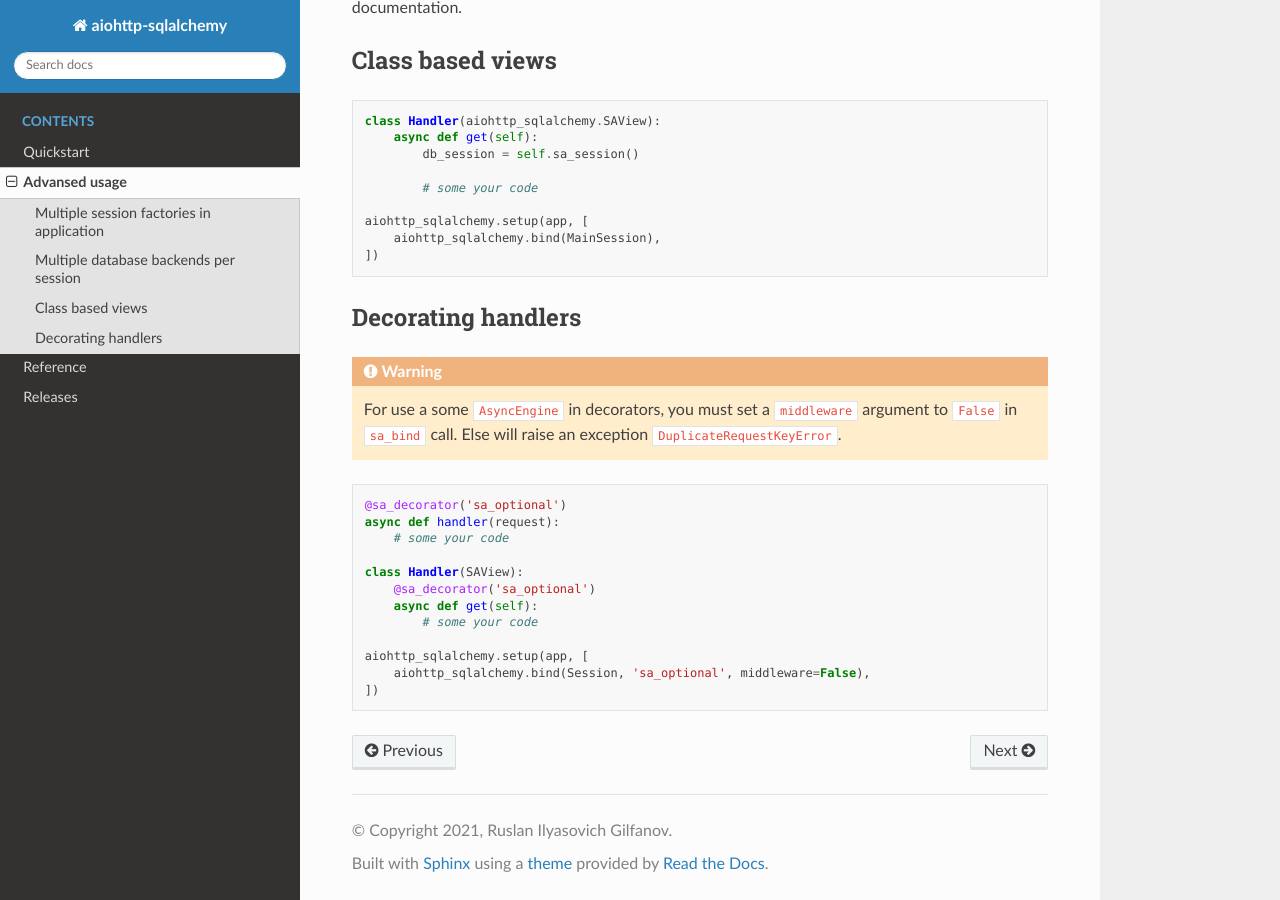
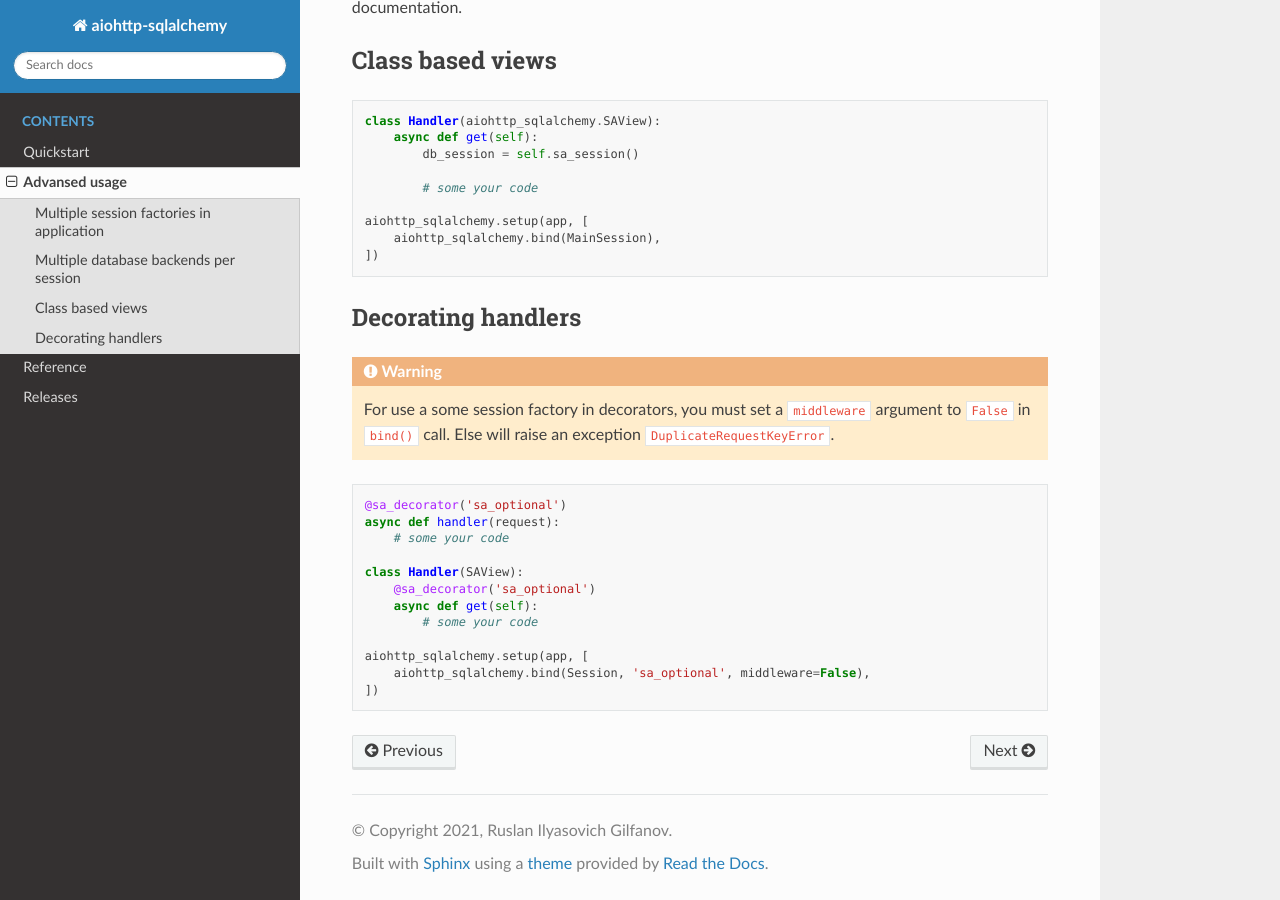
Before and after one commit to ri-gilfanov/aiohttp-sqlalchemy, a Sphinx documentation site: the page built from docs/advansed.rst, in a window 1280 px wide and 900 px high, scrolled down 535 px. Built offline with Sphinx 7.4.7 and the Read the Docs theme 2.0.0, drawn with Linux system fonts in a browser that asks for light colours.

Commit message:
Fix Decorating handlers section in docs

```diff
--- a/docs/advansed.rst
+++ b/docs/advansed.rst
@@ -42,8 +42,8 @@ Decorating handlers
 -------------------
 .. warning::
 
-  For use a some ``AsyncEngine`` in decorators, you must set a ``middleware``
-  argument to ``False`` in ``sa_bind`` call. Else will raise an exception
+  For use a some session factory in decorators, you must set a ``middleware``
+  argument to ``False`` in ``bind()`` call. Else will raise an exception
   ``DuplicateRequestKeyError``.
 
 .. code-block:: python
```
